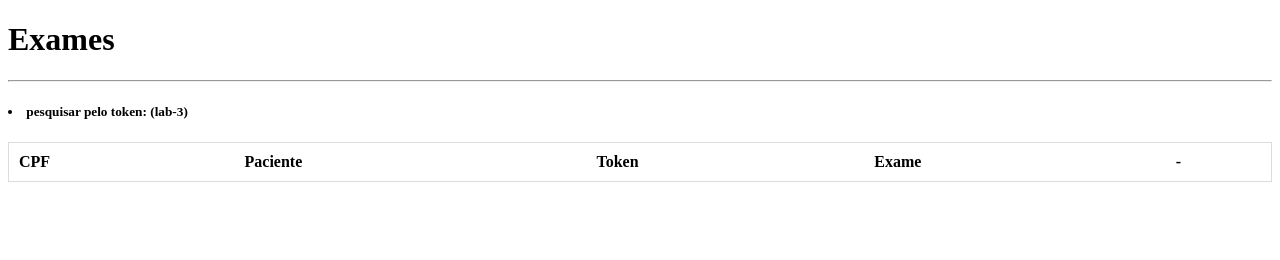
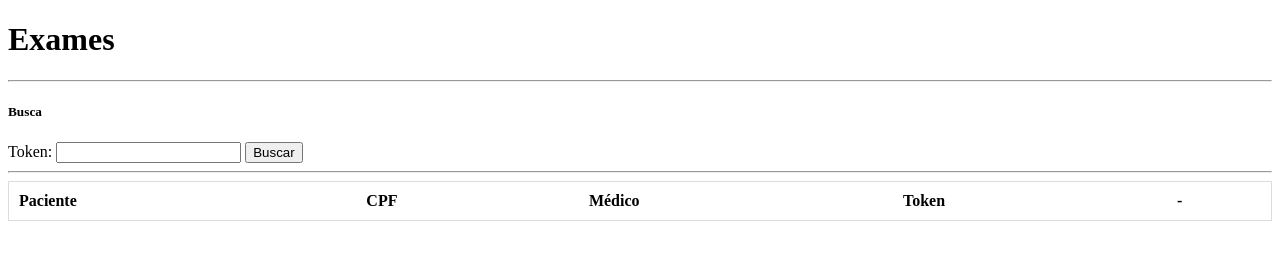
Before and after one commit to luizarodrigues98/rebase-labs-front, a plain HTML site: page index.html in a window 1280 px wide. Drawn offline with Linux system fonts and the light colour scheme; no server answers.

Commit message:
modifica campos no index e adiciona input search

```diff
--- a/index.html
+++ b/index.html
@@ -7,16 +7,21 @@
   <body>
     <h1>Exames</h1>
     <hr>
-    <h5><li> pesquisar pelo token: (lab-3)</li></h5>
+    <h5>Busca</h5>
+    <label for="site-search"> Token: </label>
+    <input type="search" id="site-search" name="q">
+    <button id="search-button"> Buscar </button>
+    <hr>
+
     <div id="exams" style="overflow-x:auto;">
       <table class="table table-responsive" style="width: 100%">
         <thead>
           <tr>
-            <th>CPF</th>
-            <th>Paciente</th>
-            <th>Token</th>
-            <th>Exame</th>
-            <th>-</th>
+            <th class="header">Paciente</th>
+            <th class="header">CPF</th>
+            <th class="header">Médico</th>
+            <th class="header">Token</th>
+            <th class="header">-</th>
           </tr>
         </thead>
         <tbody>
@@ -24,6 +29,6 @@
         </tbody>
       </table>
     </div>
-    <script src="js/index.js"></script>
+    <script src="/js/index.js"></script>
   </body>
 </html>
```
